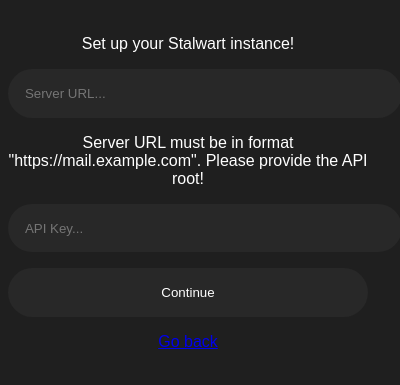
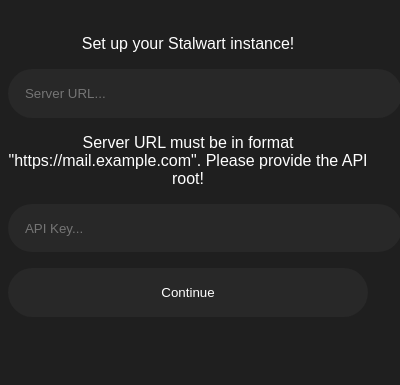
Before and after one commit to RafaeloxMC/tempwart, a browser extension: page src/popup/pages/onboarding/index.html in a window 400 px wide. Shown: the part 69-454 px from the top of the page. Drawn offline with Linux system fonts and the light colour scheme; files that its build step writes are made by us from their sources.

Commit message:
Remove go back in onboarding

```diff
--- a/src/popup/pages/onboarding/index.html
+++ b/src/popup/pages/onboarding/index.html
@@ -15,6 +15,5 @@
 		<input id="api_key" type="password" placeholder="API Key..." />
 		<button id="continue_btn">Continue</button>
 		<script type="module" src="script.js"></script>
-		<a href="/popup/index.html">Go back</a>
 	</body>
 </html>
```
